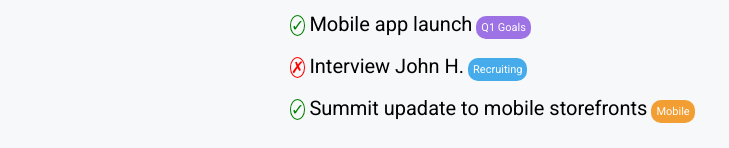
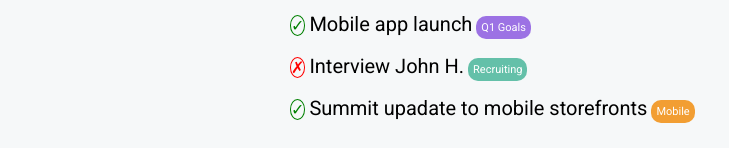
Before and after one commit to ElRafo92/html-css-toboolist, a plain HTML site: page index.html in a window 1280 px wide. Shown: the part 427-575 px from the top of the page, without its empty margins (0-729 px from the left). Drawn offline with Linux system fonts and the light colour scheme.

Commit message:
fixed recruiting color

```diff
--- a/css/style.css
+++ b/css/style.css
@@ -98,7 +98,7 @@ span{
     background-color: #9C72E4;
 }
 .recruiting{
-    background-color: #45ABEA;
+    background-color: #64C0A9;
 }
 .sales{
     background-color: #B0C926;
```
